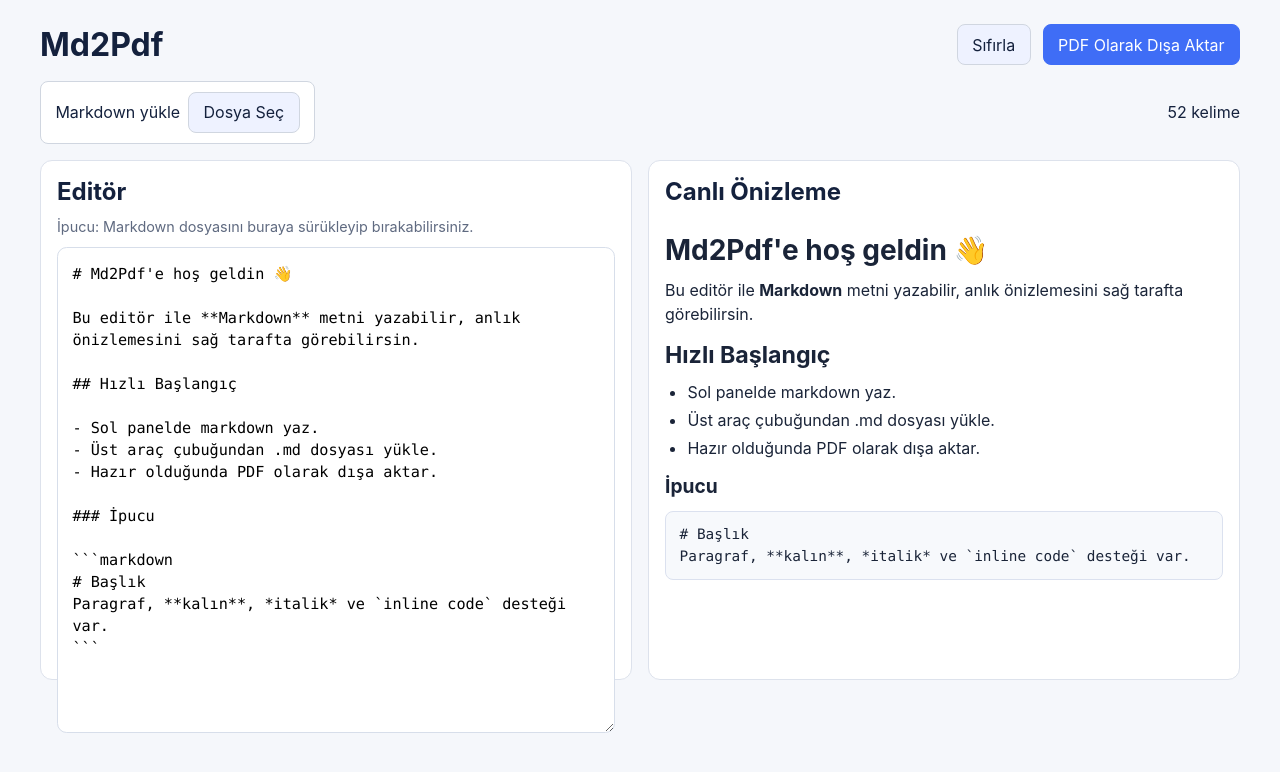
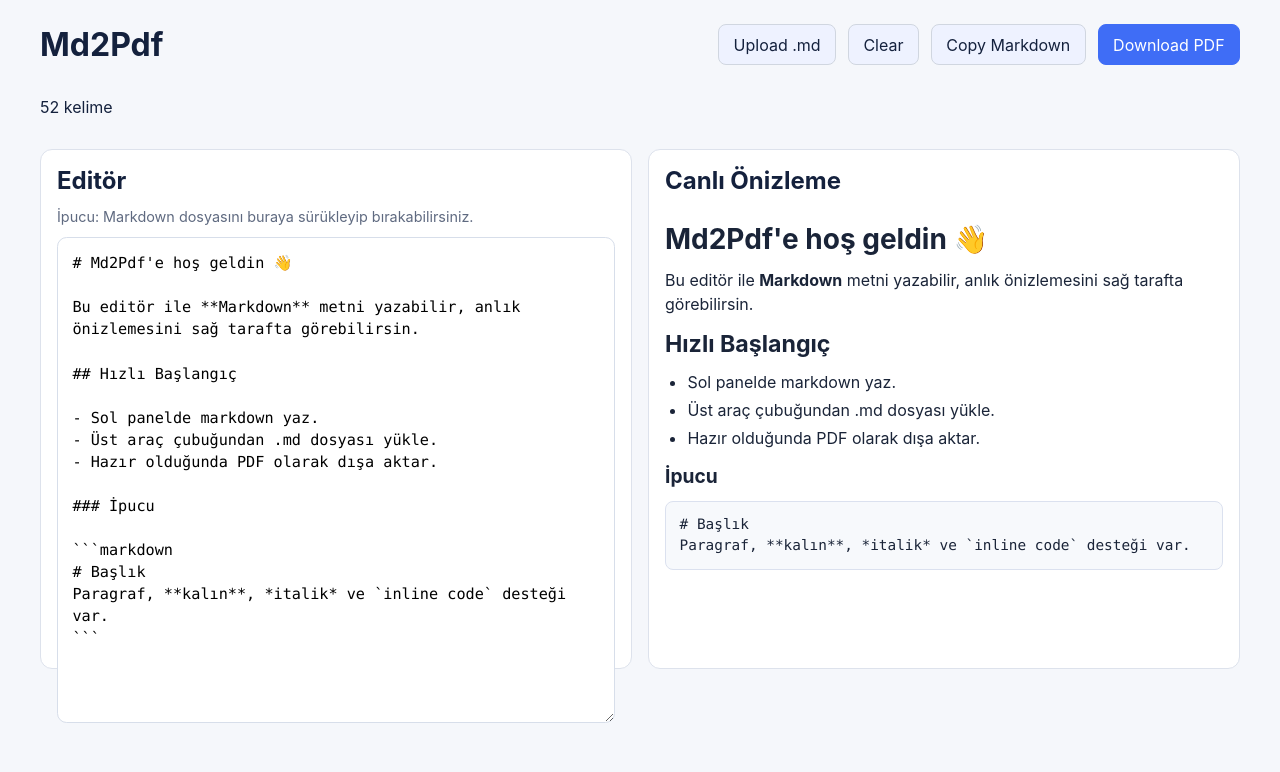
Before and after one commit to Adilx05/Md2Pdf, a React (Vite) app: page / in a window 1280 px wide. Shown: the top 772 px of the page. Built offline with nearby package versions, Linux system fonts and the light colour scheme.

Commit message:
Wire toolbar actions for upload/copy/clear/export states

```diff
--- a/src/App.tsx
+++ b/src/App.tsx
@@ -1,5 +1,4 @@
 import { useEffect, useMemo, useState } from 'react';
-import FileUploader from './components/FileUploader';
 import MarkdownEditor from './components/MarkdownEditor';
 import MarkdownPreview from './components/MarkdownPreview';
 import Toolbar from './components/Toolbar';
@@ -50,6 +49,10 @@ function App() {
   }, [markdown]);
 
   const handleExport = async () => {
+    if (isExporting || !markdown.trim()) {
+      return;
+    }
+
     setIsExporting(true);
 
     await new Promise((resolve) => {
@@ -60,9 +63,18 @@ function App() {
     setFeedbackMessage('PDF dışa aktarma akışı hazırlandı (demo).');
   };
 
-  const handleReset = () => {
-    setMarkdown(SAMPLE_MARKDOWN);
-    setFeedbackMessage('Editör örnek içerikle sıfırlandı.');
+  const handleClear = () => {
+    setMarkdown('');
+    setFeedbackMessage('Markdown içeriği temizlendi.');
+  };
+
+  const handleCopyMarkdown = async () => {
+    try {
+      await navigator.clipboard.writeText(markdown);
+      setFeedbackMessage('Markdown panoya kopyalandı.');
+    } catch {
+      setFeedbackMessage('Kopyalama başarısız oldu. Lütfen tekrar deneyin.');
+    }
   };
 
   const handleMarkdownFile = async (file: File) => {
@@ -78,10 +90,16 @@ function App() {
 
   return (
     <main className="app-shell">
-      <Toolbar isExporting={isExporting} onExport={handleExport} onReset={handleReset} />
+      <Toolbar
+        isExporting={isExporting}
+        canExport={Boolean(markdown.trim())}
+        onUpload={handleMarkdownFile}
+        onClear={handleClear}
+        onCopyMarkdown={handleCopyMarkdown}
+        onExport={handleExport}
+      />
 
       <section className="meta-row">
-        <FileUploader onFileSelect={handleMarkdownFile} />
         <p>{wordCount} kelime</p>
       </section>
 
--- a/src/components/Toolbar.tsx
+++ b/src/components/Toolbar.tsx
@@ -1,26 +1,66 @@
-import type { FC } from 'react';
+import { type ChangeEvent, type FC, useRef } from 'react';
 
 type ToolbarProps = {
   isExporting: boolean;
+  canExport: boolean;
+  onUpload: (file: File) => void;
+  onClear: () => void;
+  onCopyMarkdown: () => void;
   onExport: () => void;
-  onReset: () => void;
 };
 
-const Toolbar: FC<ToolbarProps> = ({ isExporting, onExport, onReset }) => {
+const Toolbar: FC<ToolbarProps> = ({
+  isExporting,
+  canExport,
+  onUpload,
+  onClear,
+  onCopyMarkdown,
+  onExport,
+}) => {
+  const fileInputRef = useRef<HTMLInputElement>(null);
+
+  const handleButtonClick = () => {
+    fileInputRef.current?.click();
+  };
+
+  const handleFileChange = (event: ChangeEvent<HTMLInputElement>) => {
+    const file = event.target.files?.[0];
+    if (!file) {
+      return;
+    }
+
+    onUpload(file);
+    event.target.value = '';
+  };
+
   return (
     <header className="toolbar" aria-label="Editör araç çubuğu">
       <h1>Md2Pdf</h1>
       <div className="toolbar-actions">
-        <button type="button" onClick={onReset} className="secondary-btn">
-          Sıfırla
+        <button type="button" className="secondary-btn" onClick={handleButtonClick}>
+          Upload .md
+        </button>
+        <input
+          ref={fileInputRef}
+          type="file"
+          className="visually-hidden-file-input"
+          accept=".md,.markdown,text/markdown,text/plain"
+          onChange={handleFileChange}
+        />
+
+        <button type="button" onClick={onClear} className="secondary-btn">
+          Clear
+        </button>
+        <button type="button" onClick={onCopyMarkdown} className="secondary-btn">
+          Copy Markdown
         </button>
         <button
           type="button"
           onClick={onExport}
           className="primary-btn"
-          disabled={isExporting}
+          disabled={isExporting || !canExport}
         >
-          {isExporting ? 'Dışa aktarılıyor...' : 'PDF Olarak Dışa Aktar'}
+          {isExporting ? 'Generating PDF...' : 'Download PDF'}
         </button>
       </div>
     </header>
```
